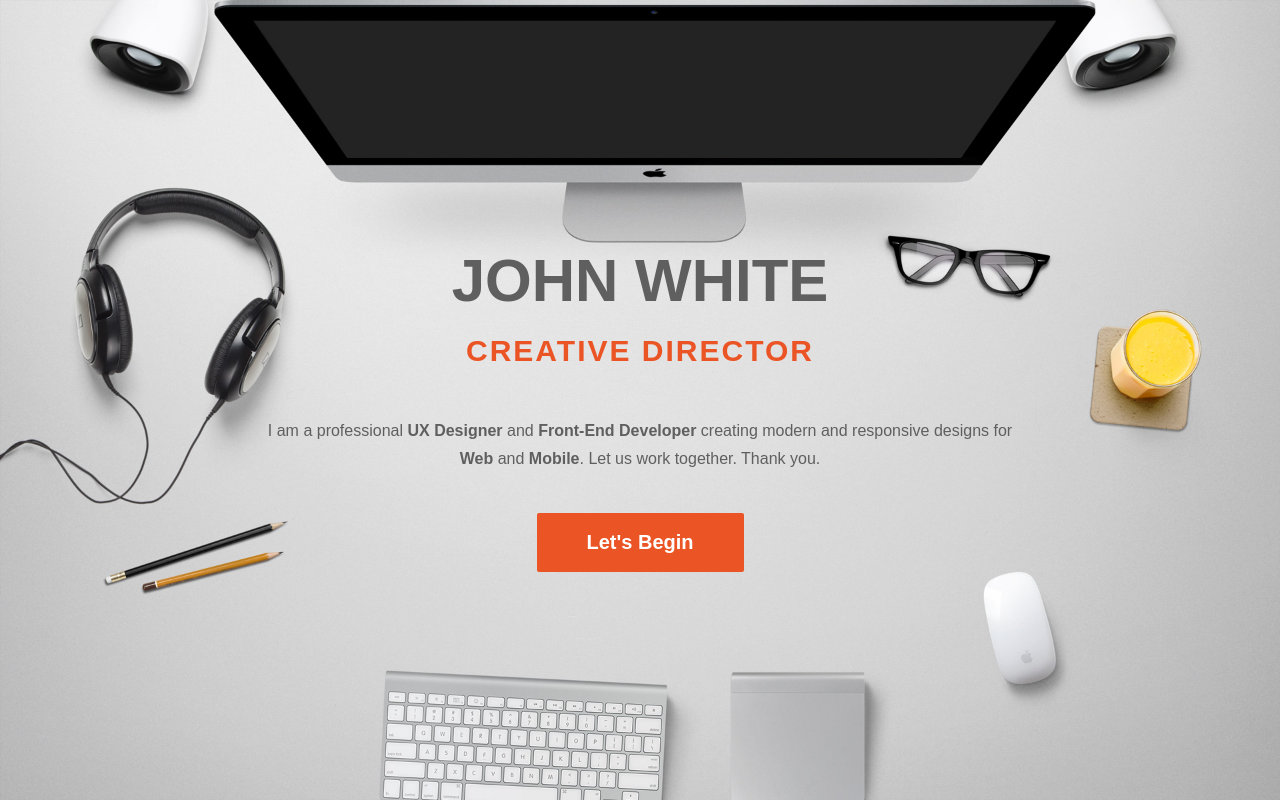
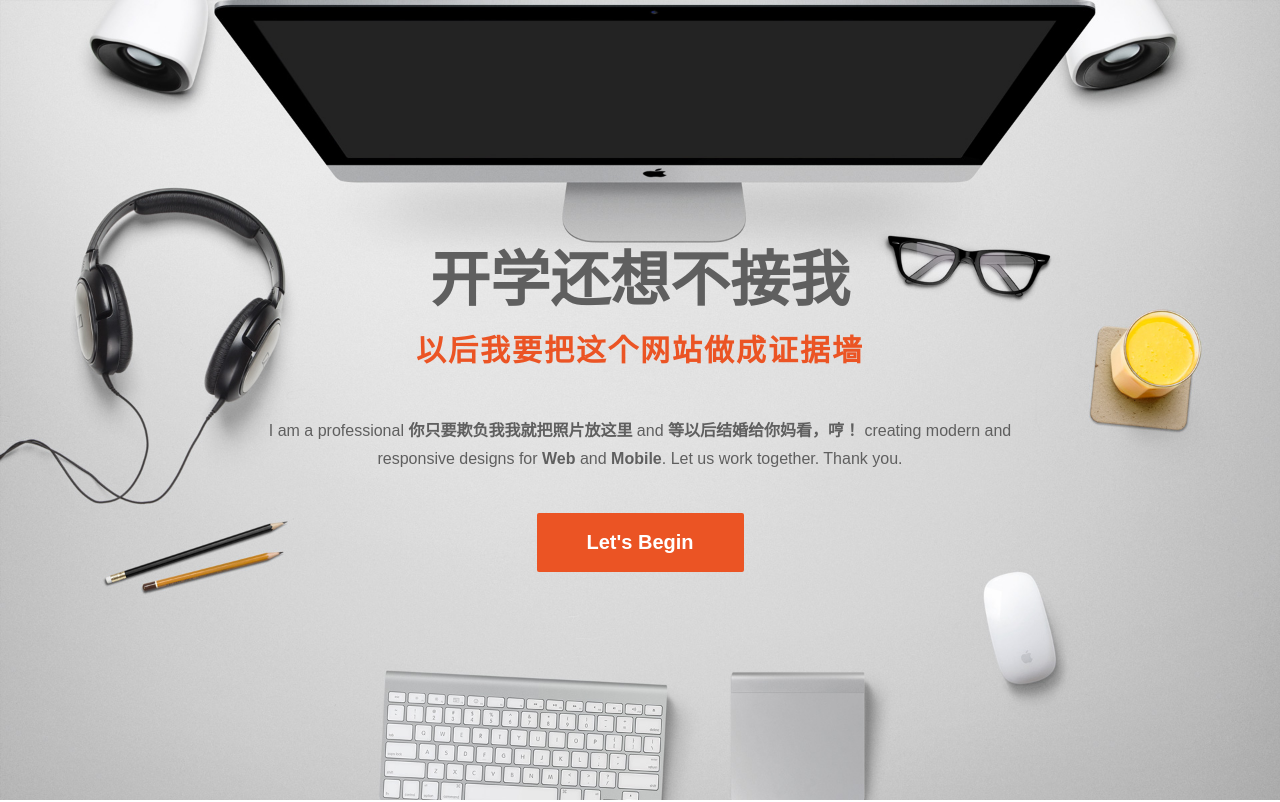
Before and after one commit to Lyuan123/Lyuan123.github.io, a plain HTML site: page index.html in a window 1280 px wide. Shown: the top 802 px of the page. Drawn offline with Linux system fonts and the light colour scheme; a web font is replaced by a local one.

Commit message:
Update index.html

```diff
--- a/index.html
+++ b/index.html
@@ -26,7 +26,7 @@
 					<span class="icon icon-bar"></span>
 					<span class="icon icon-bar"></span>
 				</button>
-				<a href="#" class="navbar-brand">Ultra Profile</a>
+				<a href="#" class="navbar-brand">何静天天欺负我</a>
 			</div>
 			<nav class="collapse navbar-collapse" id="rock-navigation">
 				<ul class="nav navbar-nav navbar-right main-navigation text-uppercase">
@@ -49,9 +49,9 @@
 			<div class="row">
 				<div class="col-md-2 col-sm-1"></div>
 				<div class="col-md-8 col-sm-10">
-					<h1 class="tm-home-title"><strong>John White</strong></h1>
-					<h2 class="tm-home-subtitle">Creative Director</h2>
-					<p>I am a professional <strong>UX Designer</strong> and <strong>Front-End Developer</strong> creating modern and responsive designs for <strong>Web</strong> and <strong>Mobile</strong>. Let us work together. Thank you.</p>
+					<h1 class="tm-home-title"><strong>开学还想不接我</strong></h1>
+					<h2 class="tm-home-subtitle">以后我要把这个网站做成证据墙</h2>
+					<p>I am a professional <strong>你只要欺负我我就把照片放这里</strong> and <strong>等以后结婚给你妈看，哼！</strong> creating modern and responsive designs for <strong>Web</strong> and <strong>Mobile</strong>. Let us work together. Thank you.</p>
 					<a href="#work" class="btn btn-default smoothScroll tm-view-more-btn">Let's Begin</a>
 				</div>
 				<div class="col-md-2 col-sm-1"></div>
```
